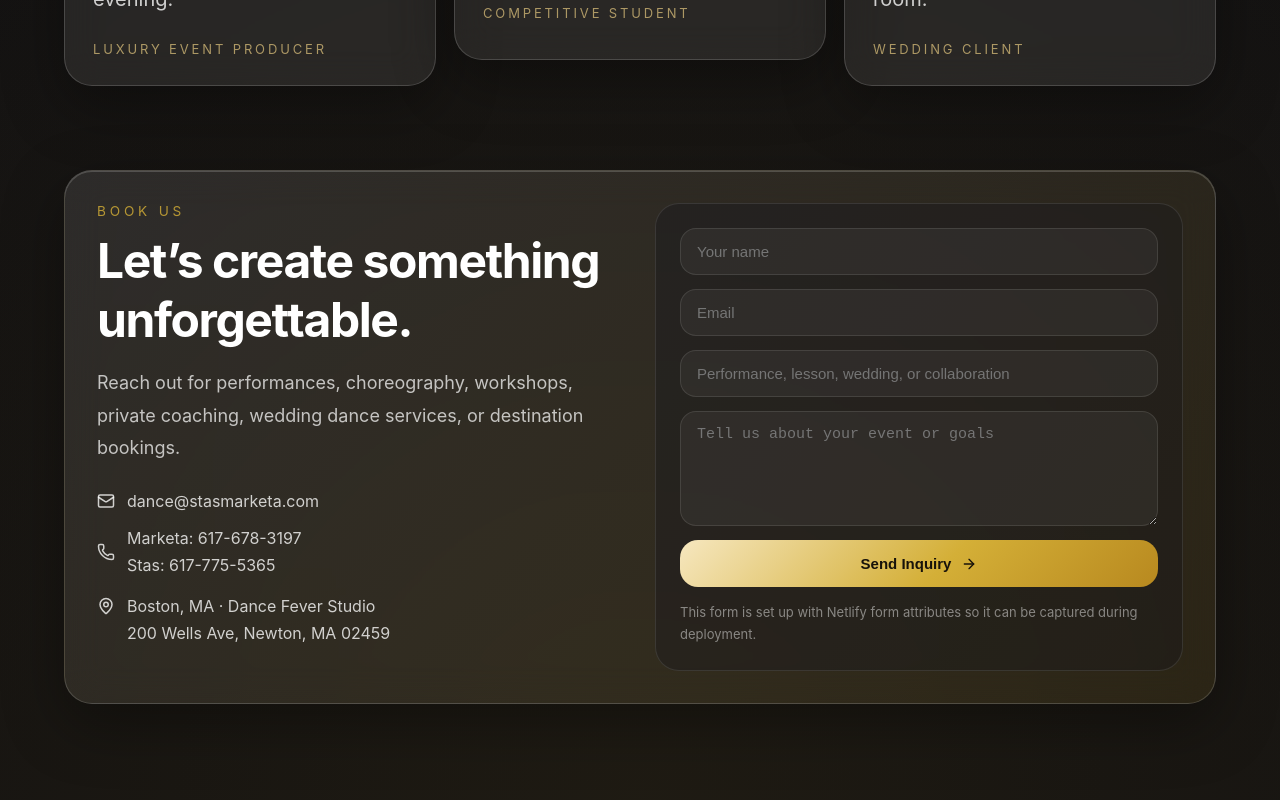
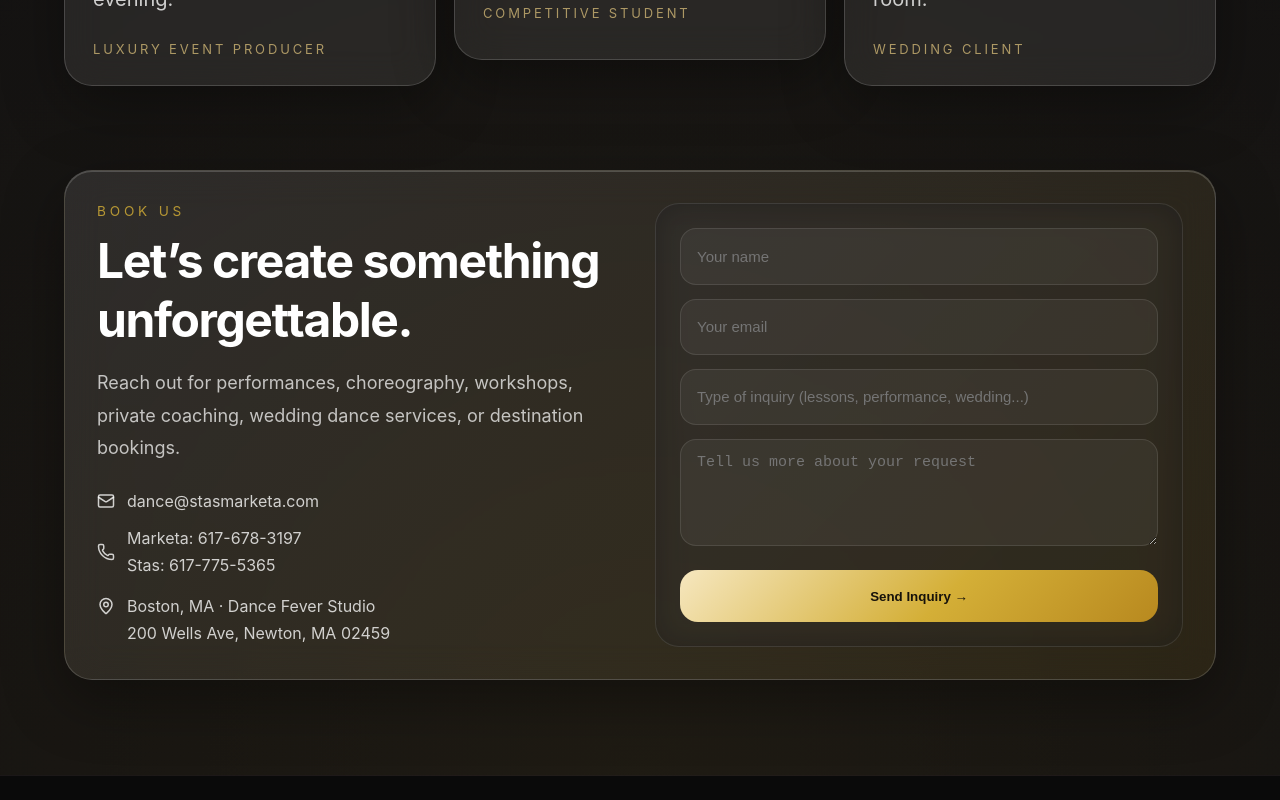
Before and after one commit to stasmarketa/website, a React (Vite) app: page / in a window 1280 px wide. Shown: the part 5126-5926 px from the top of the page. After the commit the page ends 5902 px from the top, so only its background shows below. Built offline with nearby package versions, Linux system fonts and the light colour scheme.

Commit message:
Fix contact form

```diff
--- a/src/App.jsx
+++ b/src/App.jsx
@@ -859,35 +859,71 @@ export default function BallroomWebsite() {
                     borderRadius: 24,
                     border: "1px solid rgba(255,255,255,0.10)",
                     background: "rgba(20,20,30,0.35)",
+                    backdropFilter: "blur(18px)",
+                    WebkitBackdropFilter: "blur(18px)",
                   }}
-                 >
+                >
+                  {/* REQUIRED hidden inputs */}
+                  <input type="hidden" name="form-name" value="booking" />
 
-                  <input type="hidden" name="form-name" value="booking" />
                   <p style={{ display: "none" }}>
                     <label>
                       Don’t fill this out if you’re human: <input name="bot-field" />
                     </label>
                   </p>
 
-                  <input name="name" placeholder="Your name" style={inputStyle} />
-                  <input name="email" type="email" placeholder="Email" style={inputStyle} />
+                  {/* NAME */}
                   <input
-                    name="service"
-                    placeholder="Performance, lesson, wedding, or collaboration"
+                    type="text"
+                    name="name"
+                    placeholder="Your name"
+                    required
                     style={inputStyle}
                   />
+
+                  {/* EMAIL */}
+                  <input
+                    type="email"
+                    name="email"
+                    placeholder="Your email"
+                    required
+                    style={inputStyle}
+                  />
+
+                  {/* SERVICE */}
+                  <input
+                    type="text"
+                    name="service"
+                    placeholder="Type of inquiry (lessons, performance, wedding...)"
+                    style={inputStyle}
+                  />
+
+                  {/* MESSAGE */}
                   <textarea
                     name="message"
-                    rows={isMobile ? 4 : 5}
-                    placeholder="Tell us about your event or goals"
-                    style={{ ...inputStyle, resize: "vertical" }}
+                    placeholder="Tell us more about your request"
+                    rows="4"
+                    required
+                    style={inputStyle}
                   />
-                  <button type="submit" style={submitStyle}>
-                    Send Inquiry <ArrowRight size={16} />
+
+                  {/* BUTTON */}
+                  <button
+                    type="submit"
+                    style={{
+                      marginTop: 10,
+                      padding: "14px 18px",
+                      borderRadius: 18,
+                      border: "none",
+                      fontWeight: 600,
+                      cursor: "pointer",
+                      background:
+                        "linear-gradient(135deg, #f6e7bf 0%, #d4af37 55%, #b8891f 100%)",
+                      color: "#17120a",
+                    }}
+                  >
+                    Send Inquiry →
                   </button>
-                  <div style={{ fontSize: 13, color: "rgba(255,255,255,0.46)", lineHeight: 1.7 }}>
-                    This form is set up with Netlify form attributes so it can be captured during deployment.
-                  </div>
                 </form>
               </div>
             </Card>
```
